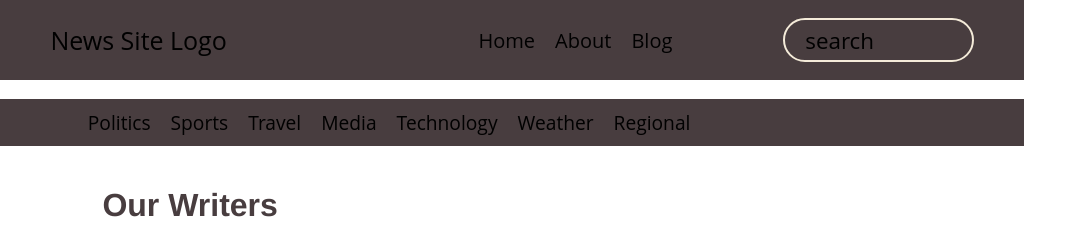
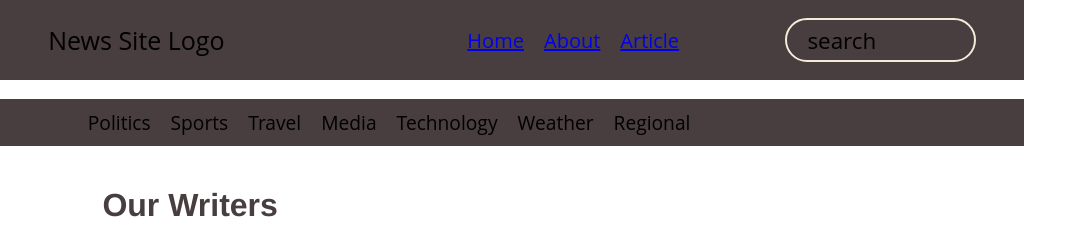
Before and after one commit to haleboat/scss-a1, a plain HTML site: page assignment/about.html in a window 1280 px wide. Shown: the top 242 px of the page, without its empty margins (0-1087 px from the left). Drawn offline with nearby package versions, Linux system fonts and the light colour scheme; files that its build step writes are made by us from their sources.

Commit message:
Update about.html

```diff
--- a/assignment/about.html
+++ b/assignment/about.html
@@ -24,9 +24,9 @@
     </div>
     <ul class="header-nav">
 
-      <li class="header-links1">Home</li>
-      <li class="header-links1">About</li>
-      <li class="header-links1">Blog</li>
+      <li class="header-links1"><a href="index.html">Home</a></li>
+      <li class="header-links1"><a href="about.html">About</a></li>
+      <li class="header-links1"><a href="article.html">Article</a></li>
 
     </ul>
     <div class="search">search</div>
```
